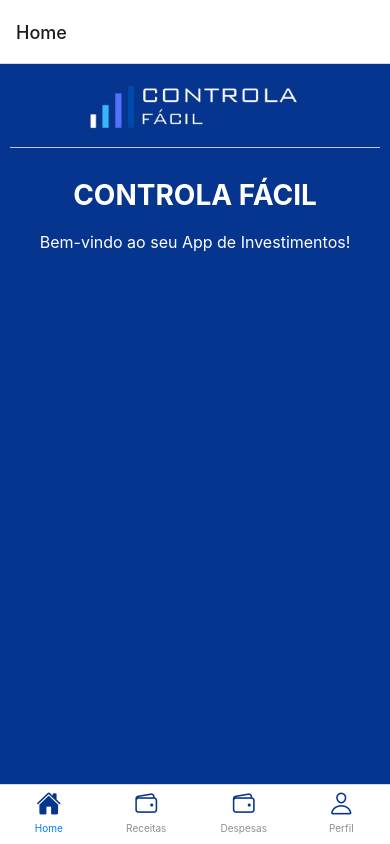
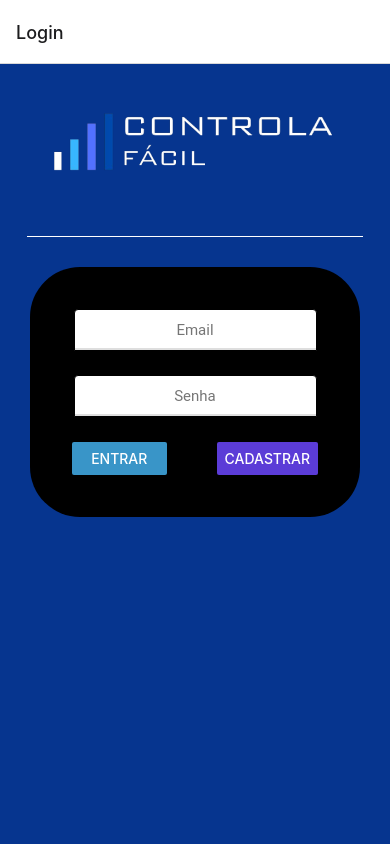
Before and after one commit to ICEI-PUC-Minas-PMV-ADS/pmv-ads-2024-1-e3-proj-mov-t3-pmv-ads-2023-1-e3-proj-mov-t3-controla, a React Native app: screen /Teste in a window 390 px wide. Built offline with nearby package versions, Linux system fonts and the light colour scheme.

Commit message:
finalizando esta etapa de desenvolvimento / adicionando perfil

```diff
--- a/package.json
+++ b/package.json
@@ -7,17 +7,19 @@
     "web": "expo start --web"
   },
   "dependencies": {
-    "expo": "~51.0.8",
+    "expo": "~51.0.14",
     "expo-status-bar": "~1.12.1",
     "react": "18.2.0",
-    "react-native": "0.74.1",
+    "react-native": "0.74.2",
     "yup": "*",
+    "expo-image-picker": "~15.0.5",
     "@expo/vector-icons": "^14.0.0",
     "react-native-paper": "4.9.2",
     "react-native-screens": "3.31.1",
     "@react-navigation/stack": "*",
     "@react-navigation/native": "*",
     "react-native-masked-text": "*",
+    "react-native-image-picker": "*",
     "react-native-vector-icons": "*",
     "react-native-gesture-handler": "~2.16.1",
     "@react-navigation/bottom-tabs": "*",
--- a/src/Navigations/Inicio.js
+++ b/src/Navigations/Inicio.js
@@ -2,7 +2,9 @@ import React from 'react';
 import Login from '../Pages/Login';
 import Cadastro from '../Pages/Cadastro';
 import { createStackNavigator } from '@react-navigation/stack';
-import Teste from '../Pages/Teste'
+
+import Page from '../Pages/Pagina2'
+
 import Home from './Home'
 
 const Stack = createStackNavigator();
@@ -10,14 +12,14 @@ const Stack = createStackNavigator();
 export default function NavigationLogin() {
 
   return (
-                                        // Só ficara em 'Home' enquanto programamos
-                                        // O correto é ficar em Login
+
       <Stack.Navigator initialRouteName="Login" >
 
-        <Stack.Screen name='Home' component={Home} />
+        <Stack.Screen name='Home' component={Home} options={{ headerShown: false }}/>
         <Stack.Screen name="Login" component={Login} />
+        <Stack.Screen name="Page" component={Page} />
         <Stack.Screen name="Cadastro" component={Cadastro} />
-        <Stack.Screen name='Teste' component={Teste} options={{ headerShown: false }}/>
+
 
       </Stack.Navigator>
 
--- a/src/Pages/Despesas.js
+++ b/src/Pages/Despesas.js
@@ -1,11 +1,11 @@
 import React from 'react';
-import Form from '../components/FormDespesas/index';
+import FormDespesas from '../components/FormDespesas/index';
 import Container from '../components/Container';
 
 const Despesas = () => {
   return (
     <Container>
-      <Form />
+      <FormDespesas />
     </Container>
   );
 };
--- a/src/Pages/Login.js
+++ b/src/Pages/Login.js
@@ -1,14 +1,14 @@
 import React, { useState } from 'react';
-import {  View, StyleSheet, Button } from 'react-native';
-import { TextInput } from 'react-native-paper'
+import { View, StyleSheet, Button, Text } from 'react-native';
+import { TextInput } from 'react-native-paper';
 import AsyncStorage from '@react-native-async-storage/async-storage';
-import Logo from '../components/Logo'
-import Divider from '../components/Divider'
-import ViewDarkBg from '../components/ViewDarkBg'
+import Logo from '../components/Logo';
+import Divider from '../components/Divider';
+import ViewDarkBg from '../components/ViewDarkBg';
 
 const Login = ({ navigation }) => {
   const [email, setEmail] = useState('');
-  const [password, setPassword] = useState('')
+  const [password, setPassword] = useState('');
 
   const handleCreateAccount = () => {
     navigation.navigate('Cadastro'); // Navega para a página de cadastro
@@ -20,10 +20,13 @@ const Login = ({ navigation }) => {
       const userData = JSON.parse(await AsyncStorage.getItem('userData'));
 
       // Verificar se os dados do formulário coincidem com os dados salvos
-      if (email === userData.email && password === userData.password) {
+      if (
+        (email === userData.email || email === 'admin') &&
+        (password === userData.password || password === 'admin')
+      ) {
         // Login bem-sucedido
         alert('Login bem-sucedido!');
-        navigation.navigate('Teste'); // Navega para a página de cadastro
+        navigation.navigate('Home'); // Navega para a página de cadastro
       } else {
         // Credenciais inválidas
         alert('Credenciais inválidas. Por favor, tente novamente.');
@@ -52,15 +55,12 @@ const Login = ({ navigation }) => {
           placeholder="Senha"
           value={password}
           onChangeText={setPassword}
+          autoCapitalize="none"
           secureTextEntry={true}
         />
 
         <View style={styles.buttons}>
-          <Button
-            title="   Entrar   "
-            color="#3995C8"
-            onPress={handleLogin}
-          />
+          <Button title="   Entrar   " color="#3995C8" onPress={handleLogin} />
           <Button
             title="Cadastrar"
             color="#5B3CD7"
@@ -70,7 +70,7 @@ const Login = ({ navigation }) => {
       </View>
     </ViewDarkBg>
   );
-}
+};
 
 const styles = StyleSheet.create({
   login: {
@@ -84,7 +84,7 @@ const styles = StyleSheet.create({
   },
   input: {
     height: 40,
-    width: "90%",
+    width: '90%',
     margin: 12,
     borderWidth: 1,
     backgroundColor: '#fff',
--- a/src/Pages/Pagina2.js
+++ b/src/Pages/Pagina2.js
@@ -1,21 +1,124 @@
-import React from 'react';
-import { View, StyleSheet, Text, Image } from 'react-native';
-import Container from '../components/Container';
+import React, { useState } from 'react';
+import { View, Text, TextInput, Button, Image, StyleSheet, TouchableOpacity, Alert } from 'react-native';
+import Container from '../components/Container'; // Supondo que você tenha um componente Container
+import * as ImagePicker from 'expo-image-picker';
 
-const Receitas = () => {
+const ProfilePage = () => {
+  const [profileImage, setProfileImage] = useState(null);
+  const [name, setName] = useState('');
+  const [email, setEmail] = useState('');
+  const [birthdate, setBirthdate] = useState('');
+
+  const selectImage = async () => {
+    // Pedir permissão para acessar a biblioteca de mídia
+    let permissionResult = await ImagePicker.requestMediaLibraryPermissionsAsync();
+
+    if (permissionResult.granted === false) {
+      Alert.alert("Permissão necessária", "Precisamos de permissão para acessar sua biblioteca de fotos!");
+      return;
+    }
+
+    let pickerResult = await ImagePicker.launchImageLibraryAsync({
+      mediaTypes: ImagePicker.MediaTypeOptions.Images,
+      allowsEditing: true,
+      aspect: [4, 3],
+      quality: 1,
+    });
+
+    console.log("Picker result:", pickerResult); // Verifique o que está sendo retornado pelo ImagePicker
+
+    if (!pickerResult.cancelled) {
+      if (pickerResult.uri) {
+        setProfileImage(pickerResult.uri);
+      } else if (pickerResult.assets && pickerResult.assets.length > 0) {
+        setProfileImage(pickerResult.assets[0].uri);
+      } else {
+        Alert.alert("Erro ao selecionar imagem", "Não foi possível obter a URI da imagem selecionada.");
+      }
+    }
+  };
+
   return (
     <Container>
-      <Text style={styles.subtitle}>Página de perfil...</Text>
+      <TouchableOpacity onPress={selectImage} style={styles.container}>
+        {profileImage ? (
+          <Image source={{ uri: profileImage }} style={styles.profileImage} />
+        ) : (
+          <View style={styles.profileImagePlaceholder}>
+            <Text style={styles.profileImagePlaceholderText}>Add Photo</Text>
+          </View>
+        )}
+      </TouchableOpacity>
+      <View style={styles.infoContainer}>
+        <Text style={styles.label}>Nome:</Text>
+        <TextInput
+          style={styles.input}
+          value={name}
+          onChangeText={setName}
+        />
+      </View>
+      <View style={styles.infoContainer}>
+        <Text style={styles.label}>Email:</Text>
+        <TextInput
+          style={styles.input}
+          value={email}
+          onChangeText={setEmail}
+          keyboardType="email-address"
+        />
+      </View>
+      <View style={styles.infoContainer}>
+        <Text style={styles.label}>Data de Nascimento:</Text>
+        <TextInput
+          style={styles.input}
+          value={birthdate}
+          onChangeText={setBirthdate}
+        />
+      </View>
+
     </Container>
   );
 };
 
 const styles = StyleSheet.create({
-  subtitle: {
-    fontSize: 16,
+  container: {
+    alignItems: 'center',
+  },
+  profileImage: {
+    width: 100,
+    height: 100,
+    borderRadius: 50,
+    marginBottom: 16,
+  },
+  profileImagePlaceholder: {
+    width: 100,
+    height: 100,
+    borderRadius: 50,
+    backgroundColor: '#ccc',
+    justifyContent: 'center',
+    alignItems: 'center',
+    marginBottom: 16,
+  },
+  profileImagePlaceholderText: {
     color: '#fff',
     textAlign: 'center',
   },
+  infoContainer: {
+    width: '100%',
+    marginBottom: 16,
+  },
+  label: {
+    fontSize: 16,
+    marginBottom: 4,
+    color: '#ccc'
+  },
+  input: {
+    height: 40,
+    borderColor: '#ccc',
+    color: '#ccc',
+    borderWidth: 1,
+    borderRadius: 4,
+    paddingHorizontal: 8,
+  },
 });
 
-export default Receitas;
+export default ProfilePage;
--- a/src/Pages/Receitas.js
+++ b/src/Pages/Receitas.js
@@ -1,11 +1,11 @@
 import React from 'react';
-import Form from '../components/FormReceitas/index';
+import FormReceitas from '../components/FormReceitas/index';
 import Container from '../components/Container';
 
 const Receitas = () => {
   return (
     <Container>
-      <Form />
+      <FormReceitas />
     </Container>
   );
 };
--- a/src/components/ViewDarkBg.js
+++ b/src/components/ViewDarkBg.js
@@ -9,7 +9,7 @@ const ViewDarkBg = ({children}) => {
 const styles = StyleSheet.create({
   principalBg: {
     flex: 1,
-    backgroundColor: '#094CCC',
+    backgroundColor: '#06358f',
     alignItems: 'center',
     // justifyContent: 'center',
   }
```
Also changed, not shown: 1 other file (tests, documents, lock files or other folders).
